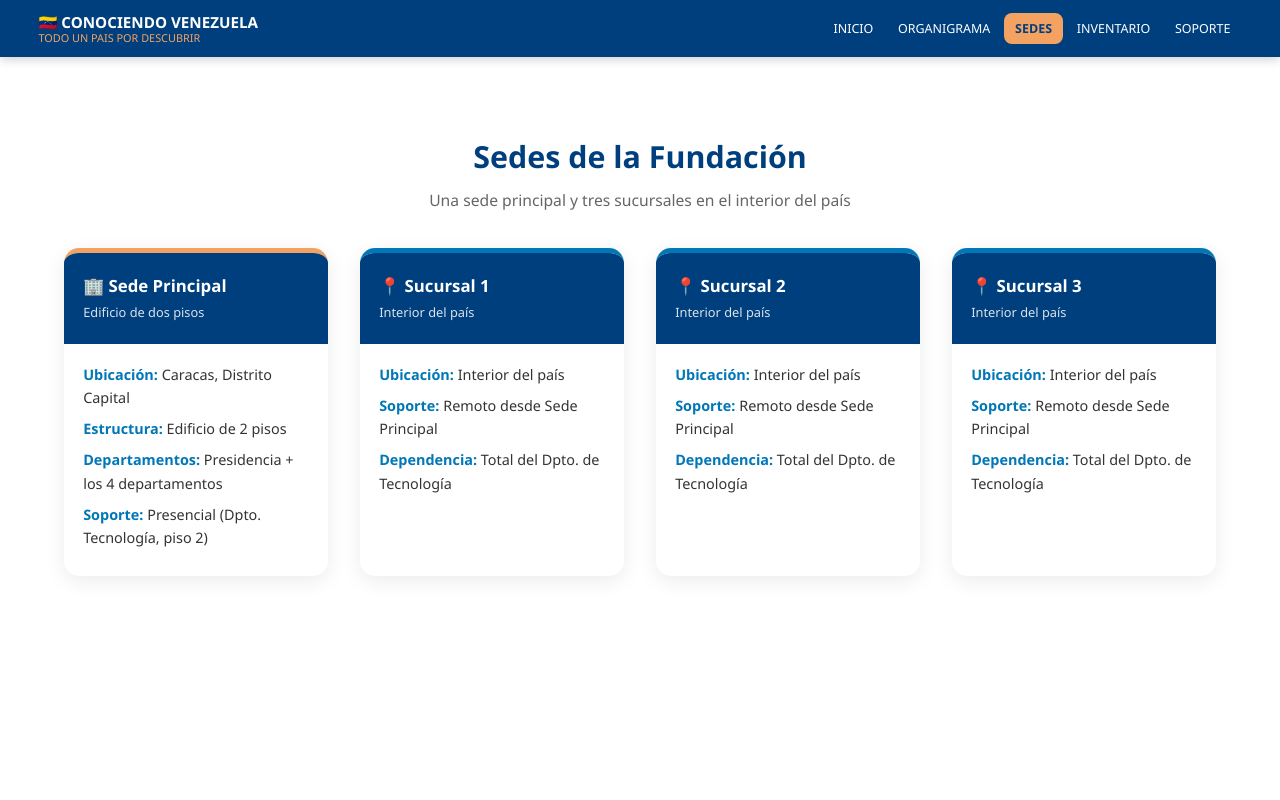
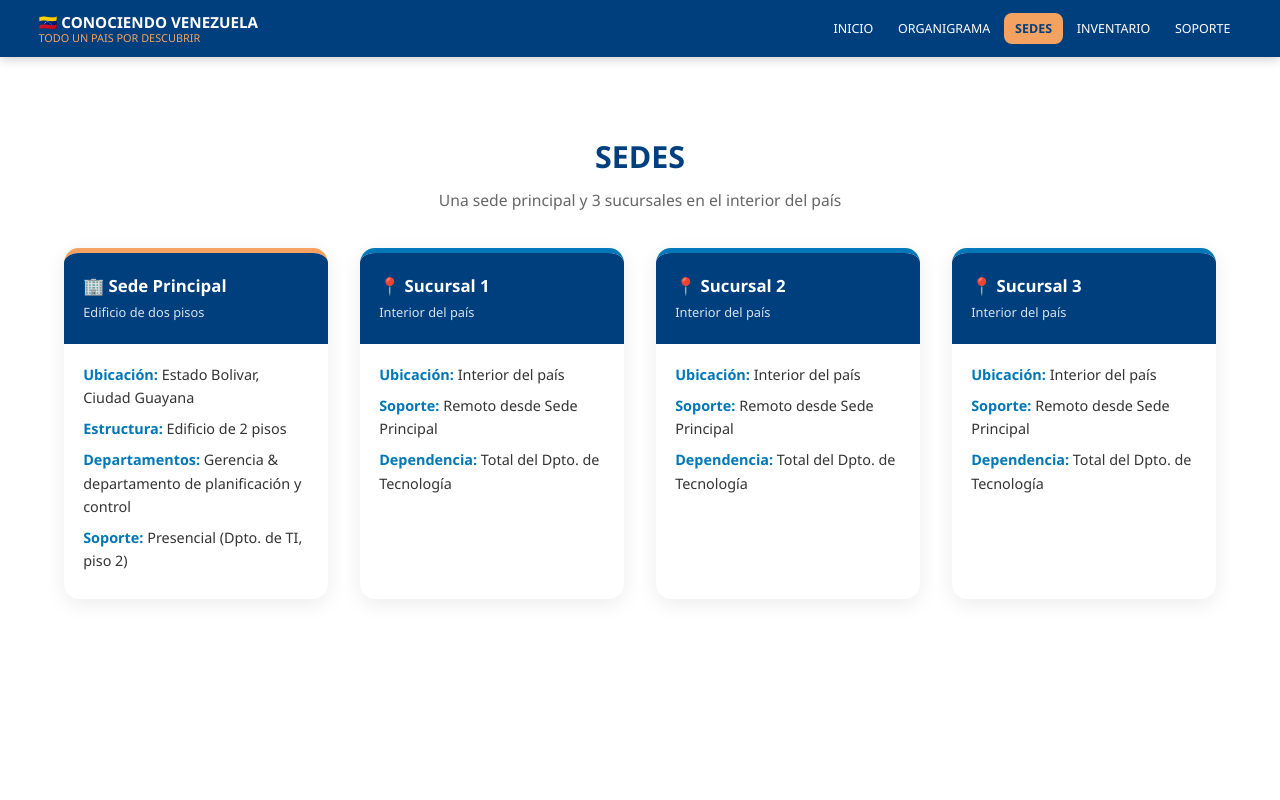
Before and after one commit to conociendovenezuela/naomi, a plain HTML site: page index.html in a window 1280 px wide. Both pictures are taken after a click on the button "SEDES". Shown: the top 800 px of the page. Drawn offline with Linux system fonts and the light colour scheme.

Commit message:
Update index.html

```diff
--- a/index.html
+++ b/index.html
@@ -91,17 +91,17 @@
   <!-- SEDES -->
   <div id="sedes" class="pestana">
     <section>
-      <h2 class="section-title">Sedes de la Fundación</h2>
-      <p class="section-sub">Una sede principal y tres sucursales en el interior del país</p>
+      <h2 class="section-title">SEDES</h2>
+      <p class="section-sub">Una sede principal y 3 sucursales en el interior del país</p>
       <div class="sedes-grid">
 
         <div class="sede-card principal">
           <div class="sede-header"><h3>🏢 Sede Principal</h3><small>Edificio de dos pisos</small></div>
           <div class="sede-body">
-            <p><strong>Ubicación:</strong> Caracas, Distrito Capital</p>
+            <p><strong>Ubicación:</strong> Estado Bolivar, Ciudad Guayana</p>
             <p><strong>Estructura:</strong> Edificio de 2 pisos</p>
-            <p><strong>Departamentos:</strong> Presidencia + los 4 departamentos</p>
-            <p><strong>Soporte:</strong> Presencial (Dpto. Tecnología, piso 2)</p>
+            <p><strong>Departamentos:</strong> Gerencia & departamento de planificación y control</p>
+            <p><strong>Soporte:</strong> Presencial (Dpto. de TI, piso 2)</p>
           </div>
         </div>
 
```
